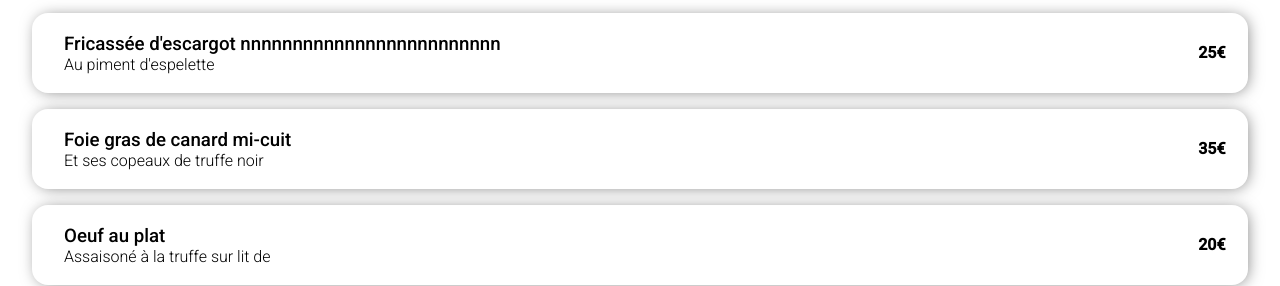
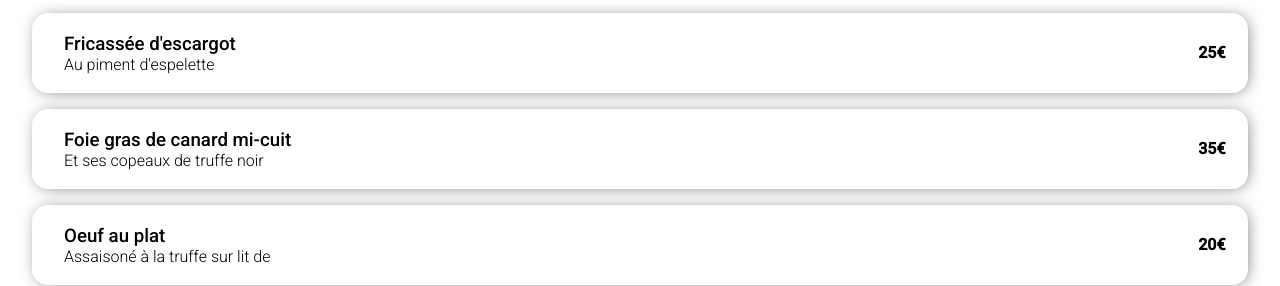
Before and after one commit to johannc88/johannc88.github.io, a website: page page/restaurant-1.html in a window 1280 px wide. Shown: the part 514-800 px from the top of the page. Drawn offline with Linux system fonts and the light colour scheme; a web font is replaced by a local one.

Commit message:
carte modif

```diff
--- a/page/restaurant-1.html
+++ b/page/restaurant-1.html
@@ -37,7 +37,7 @@
                     <div class="entree">
                         <div class="menu_prix">
                             <div class="titre_entree">
-                                <h3>Fricassée d'escargot nnnnnnnnnnnnnnnnnnnnnnnnn</h3>
+                                <h3>Fricassée d'escargot</h3>
                                 <p>Au piment d'espelette</p>
                             </div>
                             <div class="prix_menu">
```
